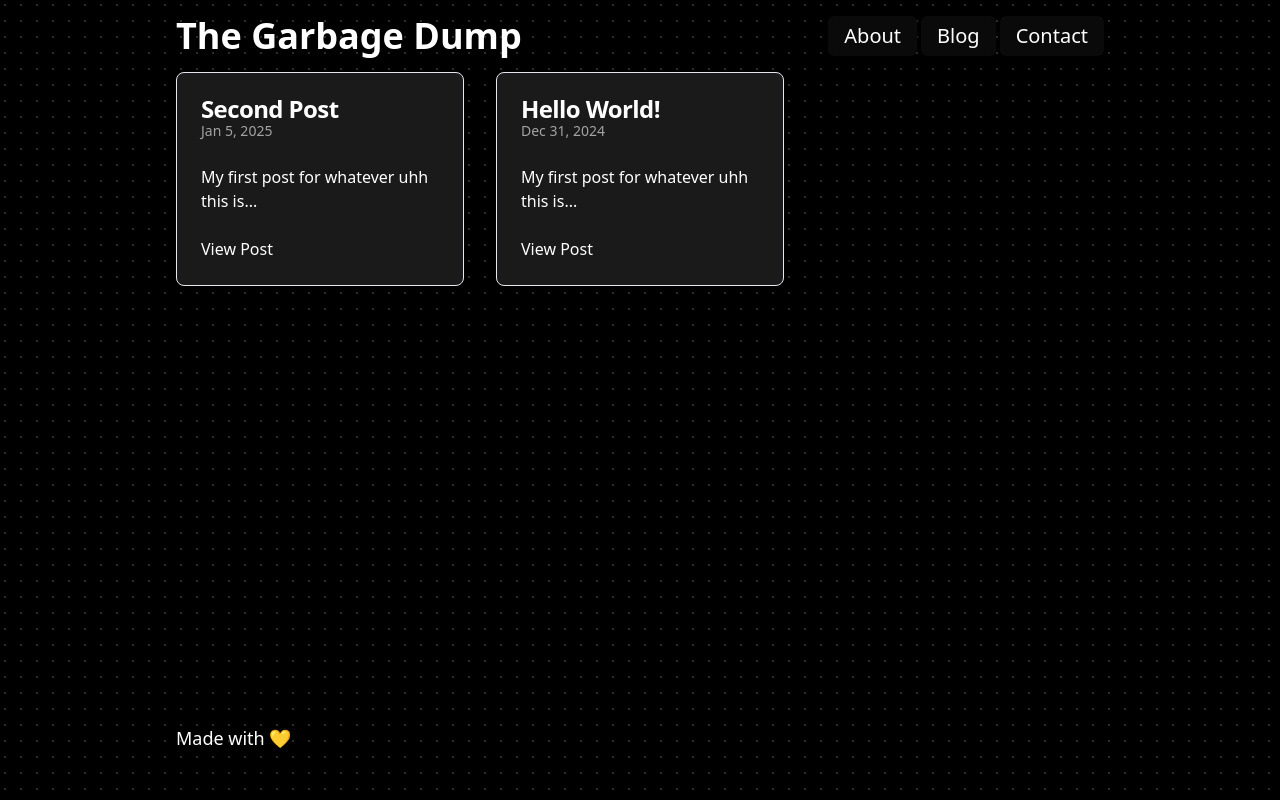
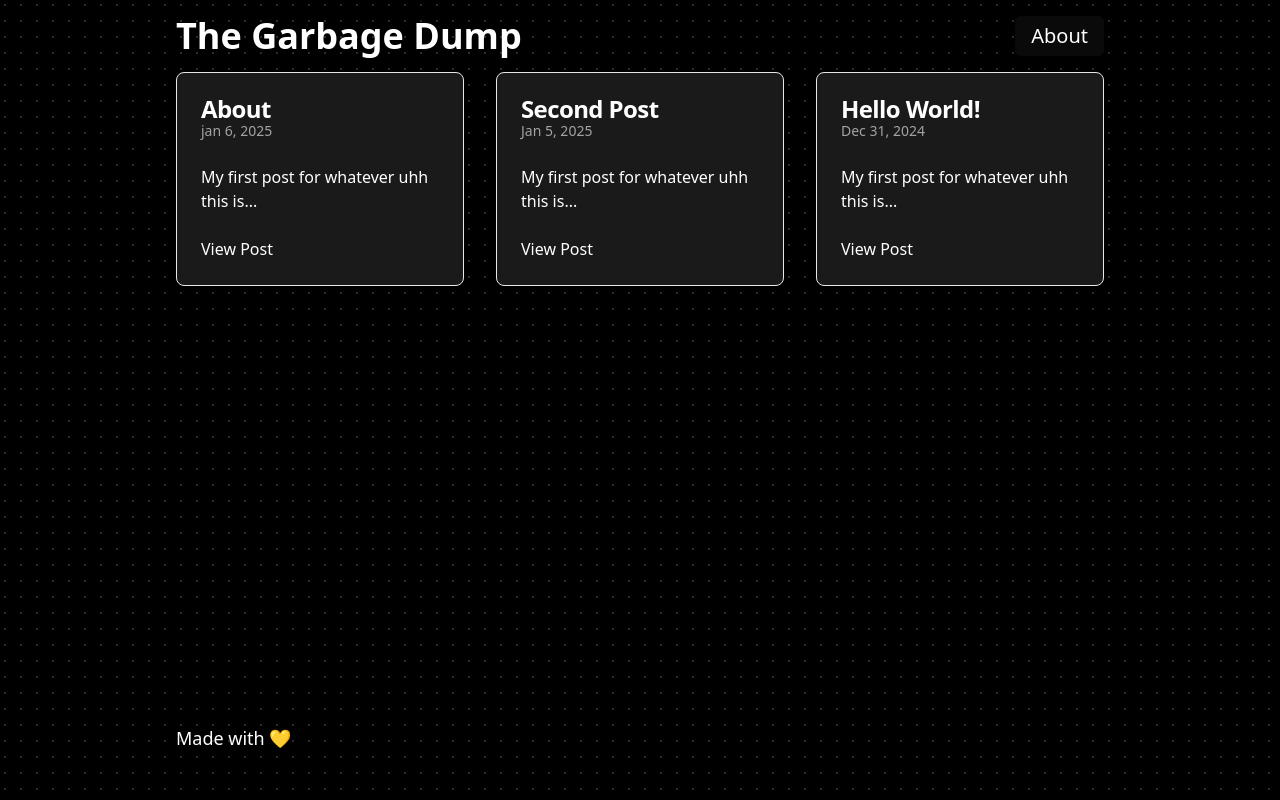
Before and after one commit to Steven-UY/personal-blog, a Next.js app: page / in a window 1280 px wide. Built offline with nearby package versions, Linux system fonts and the light colour scheme.

Commit message:
resolved hydration error

```diff
--- /dev/null
+++ b/posts/about.md
@@ -0,0 +1,6 @@
+---
+title: "About"
+date: "jan 6, 2025"
+---
+
+# About
--- a/src/app/page.tsx
+++ b/src/app/page.tsx
@@ -10,7 +10,6 @@ export default function Home() {
   const sortedPosts = [...postMetadata].sort((a, b) => {
     const dateA = normalizeDate(a.date);
     const dateB = normalizeDate(b.date);
-    console.log('Comparing dates: ', dateA, dateB);
     return dateB.getTime() - dateA.getTime();
   });
 
--- a/src/components/Header.tsx
+++ b/src/components/Header.tsx
@@ -14,7 +14,7 @@ import {
 
 const Header = () => {
     return (
-        <nav className = "text-card-foreground shadow-md bg-transparent">
+        <nav className = "text-card-foreground shadow-md">
             <div className="container mx-auto flex items-center justify-between py-4">
                 <Link href={`/`}>
                     <h1 className="text-4xl font-bold cursor-pointer hover:underline">The Garbage Dump</h1>
@@ -24,12 +24,6 @@ const Header = () => {
                         <NavigationMenuItem>
                             <NavigationMenuLink className={`${navigationMenuTriggerStyle()} cursor-pointer text-xl`}>About</NavigationMenuLink>
                         </NavigationMenuItem>
-                        <NavigationMenuItem>
-                            <NavigationMenuLink className={`${navigationMenuTriggerStyle()} cursor-pointer text-xl`}>Blog</NavigationMenuLink>
-                        </NavigationMenuItem>
-                        <NavigationMenuItem>
-                            <NavigationMenuLink className={`${navigationMenuTriggerStyle()} cursor-pointer text-xl`}>Contact</NavigationMenuLink>
-                        </NavigationMenuItem>
                     </NavigationMenuList>
                 </NavigationMenu>
             </div>
```
Also changed, not shown: posts/second_post.md (+0 -1 lines).
